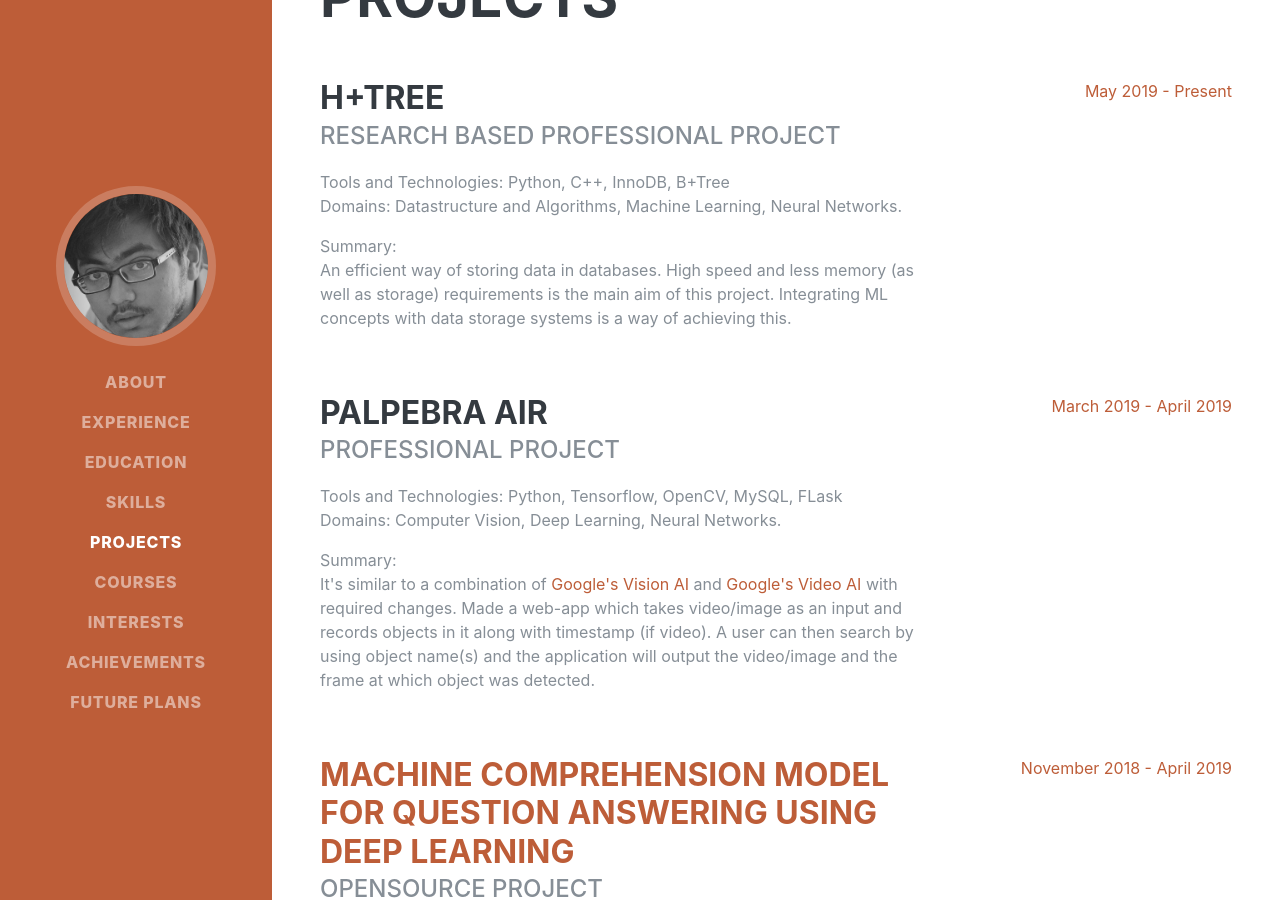
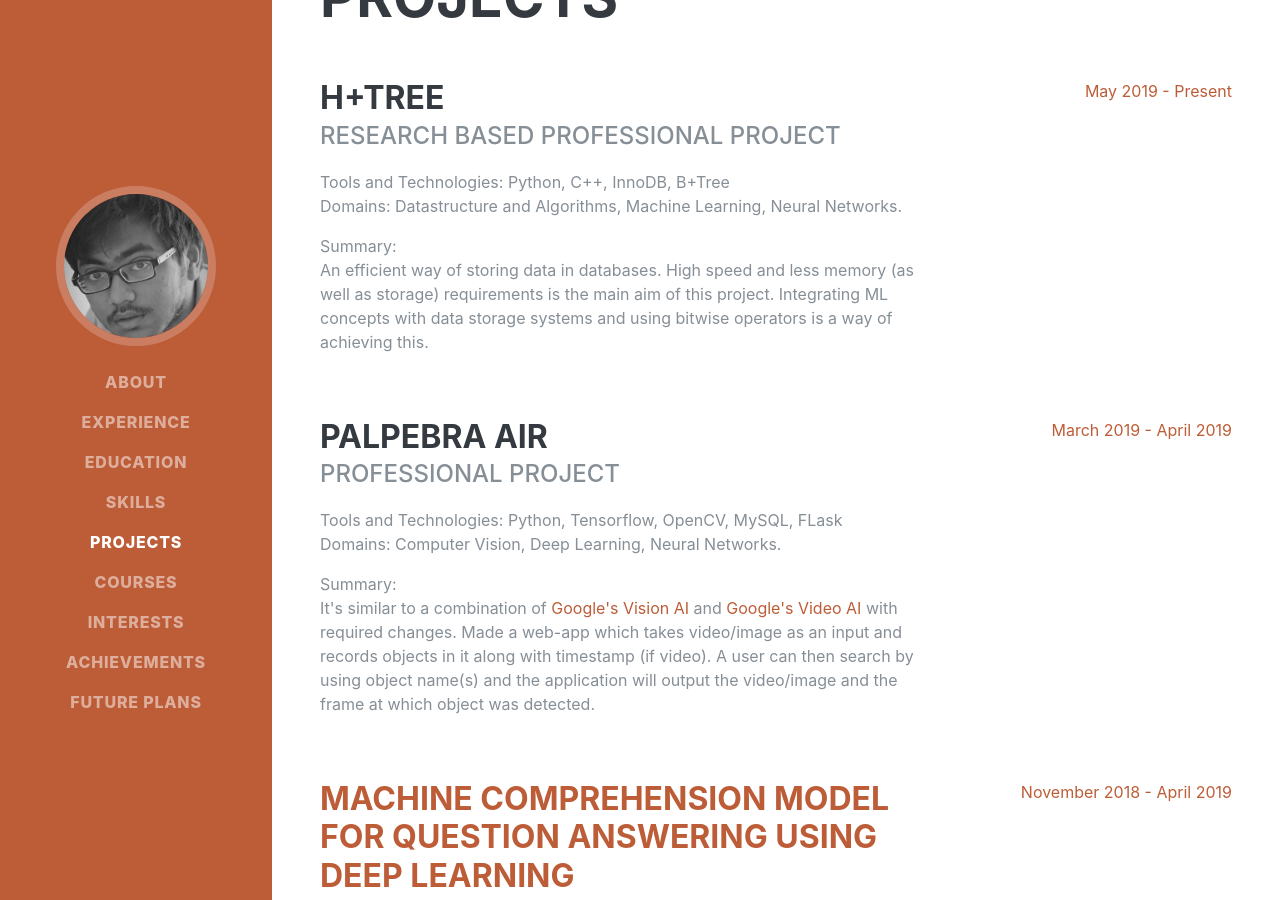
Before and after one commit to ParikhKadam/parikhkadam.github.io, a Jekyll site: the page built from index.md, in a window 1280 px wide and 900 px high, scrolled down 3712 px. Built offline with Jekyll 4.4.1, drawn with Linux system fonts in a browser that asks for light colours; some web fonts are replaced.

Commit message:
Made useless things useful

```diff
--- a/_data/projects.yml
+++ b/_data/projects.yml
@@ -2,7 +2,7 @@
   type: Research based Professional Project
   tools_and_technologies: Python, C++, InnoDB, B+Tree
   domains: Datastructure and Algorithms, Machine Learning, Neural Networks.
-  summary: An efficient way of storing data in databases. High speed and less memory (as well as storage) requirements is the main aim of this project. Integrating ML concepts with data storage systems is a way of achieving this.
+  summary: An efficient way of storing data in databases. High speed and less memory (as well as storage) requirements is the main aim of this project. Integrating ML concepts with data storage systems and using bitwise operators is a way of achieving this.
   start_date: May 2019
   end_date: Present
 
```
